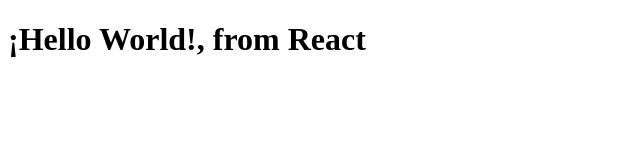
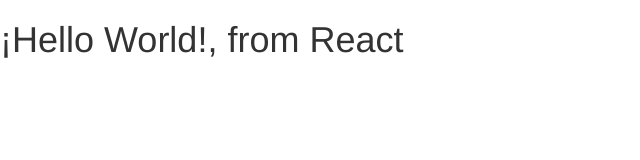
Before and after one commit to Villanuevand/react-github-search, a React app: page public/index.html in a window 1280 px wide. Shown: the whole page, without its empty margins (0-640 px from the left). Built offline with nearby package versions, Linux system fonts and the light colour scheme; files whose address does not match are found by name.

Commit message:
feature(home): add bootstrap cdn link

```diff
--- /dev/null
+++ b/app/components/Home.js
@@ -0,0 +1,3 @@
+/**
+ * Created by avillanueva on 10/1/17.
+ */
--- a/public/index.html
+++ b/public/index.html
@@ -5,8 +5,7 @@
     <title>React first try!</title>
     <meta name="description" content="First try with react.">
     <meta name="author" content="Andrés Villanueva">
-
-    <link rel="stylesheet" href="css/styles.css?v=1.0">
+	<link rel="stylesheet" href="https://maxcdn.bootstrapcdn.com/bootstrap/3.3.7/css/bootstrap.min.css" integrity="sha384-BVYiiSIFeK1dGmJRAkycuHAHRg32OmUcww7on3RYdg4Va+PmSTsz/K68vbdEjh4u" crossorigin="anonymous">
 
     <!--[if lt IE 9]>
     <script src="https://cdnjs.cloudflare.com/ajax/libs/html5shiv/3.7.3/html5shiv.js"></script>
```
